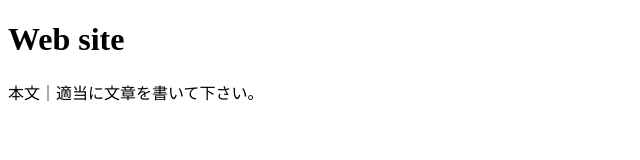
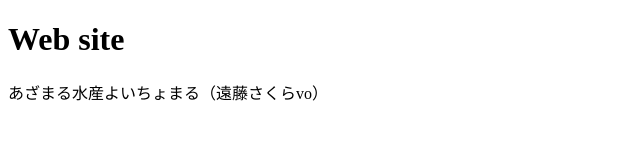
Before and after one commit to sagiri0112/html_sample_01, a plain HTML site: page index.html in a window 1280 px wide. Shown: the whole page, without its empty margins (0-640 px from the left). Drawn offline with Linux system fonts and the light colour scheme.

Commit message:
Upload files

```diff
--- a/index.html
+++ b/index.html
@@ -7,7 +7,7 @@
   <body>
     <h1>Web site</h1>
     <P>
-      本文｜適当に文章を書いて下さい。
+      あざまる水産よいちょまる（遠藤さくらvo）
     </P>
   </body>
 </html>
```
